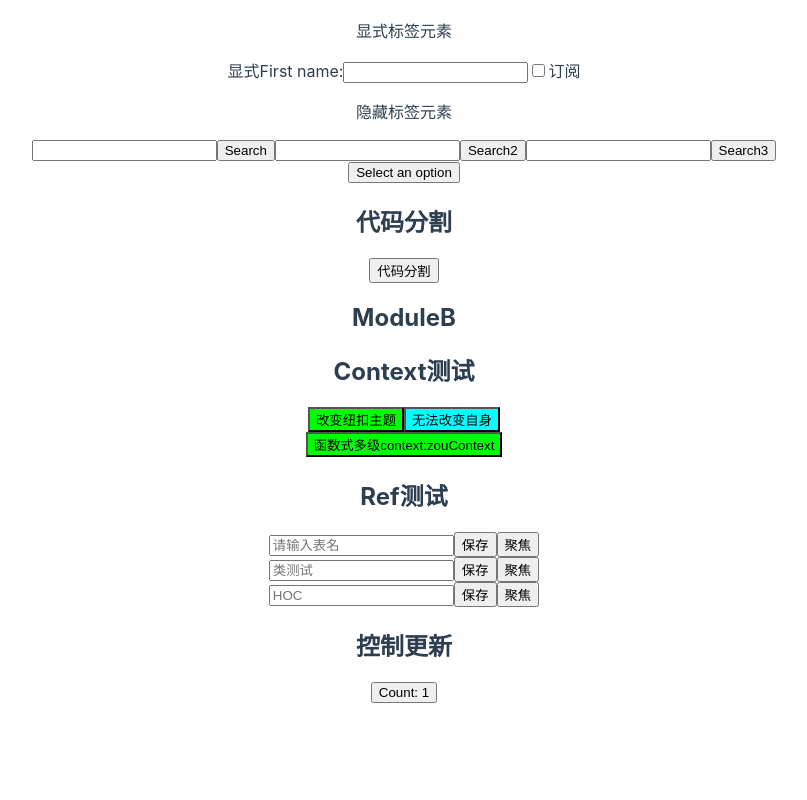
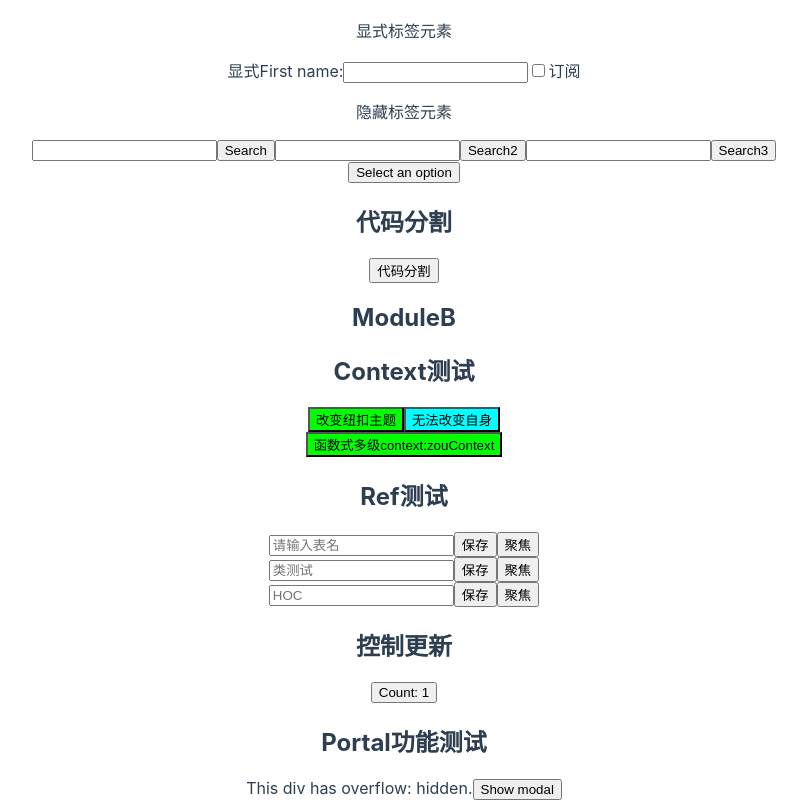
Before and after one commit to 11zouzouzou/react17Learn, a React (Vite) app: page / in a window 1280 px wide. Shown: the part 1733-2533 px from the top of the page, without its empty margins (236-1043 px from the left). Before the commit the page ends 2436 px from the top, so only its background shows below. Built offline with nearby package versions, Linux system fonts and the light colour scheme.

Commit message:
portal use component add

```diff
--- a/index.html
+++ b/index.html
@@ -8,6 +8,8 @@
   </head>
   <body>
     <div id="root"></div>
+    <!-- PortalUseComp use -->
+    <div id='modal-root'></div>
     <script type="module" src="/src/main.tsx"></script>
   </body>
 </html>
--- /dev/null
+++ b/src/components/advancedGuides/PortalUseComp.css
@@ -0,0 +1,16 @@
+#modal-root {
+  position: relative;
+  z-index: 999;
+}
+
+.modal {
+  background-color: rgba(0,0,0,0.5);
+  position: fixed;
+  height: 100%;
+  width: 100%;
+  top: 0;
+  left: 0;
+  display: flex;
+  align-items: center;
+  justify-content: center;
+}
--- /dev/null
+++ b/src/components/advancedGuides/PortalUseComp.tsx
@@ -0,0 +1,83 @@
+import React from "react";
+import ReactDOM from "react-dom";
+import "./PortalUseComp.css";
+const modalRoot = document.getElementById("modal-root");
+// 一个 portal 的典型用例是当父组件有 overflow: hidden 或 z-index 样式时，但你需要子组件能够在视觉上“跳出”其容器
+class Modal extends React.Component {
+  el: HTMLDivElement;
+  constructor(props?: any) {
+    super(props);
+    this.el = document.createElement("div");
+  }
+
+  componentDidMount() {
+    if (modalRoot) {
+      modalRoot.appendChild(this.el);
+    }
+  }
+
+  componentWillUnmount() {
+    if (modalRoot) {
+      modalRoot.removeChild(this.el);
+    }
+  }
+
+  render() {
+    // Use a portal to render the children into the element
+    return ReactDOM.createPortal(
+      // Any valid React child: JSX, strings, arrays, etc.
+      this.props.children,
+      // A DOM element
+      this.el
+    );
+  }
+}
+
+// The Modal component is a normal React component, so we can
+// render it wherever we like without needing to know that it's
+// implemented with portals.
+class PortalUseComp extends React.Component {
+  state: any;
+  constructor(props?: any) {
+    super(props);
+    this.state = { showModal: false };
+
+    this.handleShow = this.handleShow.bind(this);
+    this.handleHide = this.handleHide.bind(this);
+  }
+
+  handleShow() {
+    this.setState({ showModal: true });
+  }
+
+  handleHide() {
+    this.setState({ showModal: false });
+  }
+
+  render() {
+    // Show a Modal on click.
+    // (In a real app, don't forget to use ARIA attributes
+    // for accessibility!)
+    const modal = this.state.showModal ? (
+      <Modal>
+        {/* 阻止冒泡 */}
+        {/* <div className="modal" onClick={(e) => { console.log('1'); e.preventDefault(); e.stopPropagation();}}> */}
+        <div className="modal" >
+          <div>With a portal, we can render content into a different part of the DOM, as if it were any other React child.</div>
+          This is being rendered inside the #modal-container div.
+          <button onClick={this.handleHide}>Hide modal</button>
+        </div>
+      </Modal>
+    ) : null;
+
+    return (
+      <div className="PortalUseComp" onClick={() => { console.log('modal组件点击未被捕获事件也会冒泡到兄弟root这里');}}>
+        <h2>Portal功能测试</h2>
+        This div has overflow: hidden.
+        <button onClick={this.handleShow}>Show modal</button>
+        {modal}
+      </div>
+    );
+  }
+}
+export { PortalUseComp };
--- a/src/main.tsx
+++ b/src/main.tsx
@@ -17,6 +17,7 @@
 import { ContextApp } from "./components/advancedGuides/context";
 import { RefsApp } from "./components/advancedGuides/refs";
 import { ControlUpdateComp } from "./components/advancedGuides/ControlUpdateComp";
+import { PortalUseComp } from "./components/advancedGuides/PortalUseComp";
 
 function tick() {
 	ReactDOM.render(
@@ -40,6 +41,7 @@
 			<ContextApp></ContextApp>
 			<RefsApp></RefsApp>
 			<ControlUpdateComp></ControlUpdateComp>
+			<PortalUseComp></PortalUseComp>
 		</React.StrictMode>,
 		document.getElementById("root")
 	);
```
